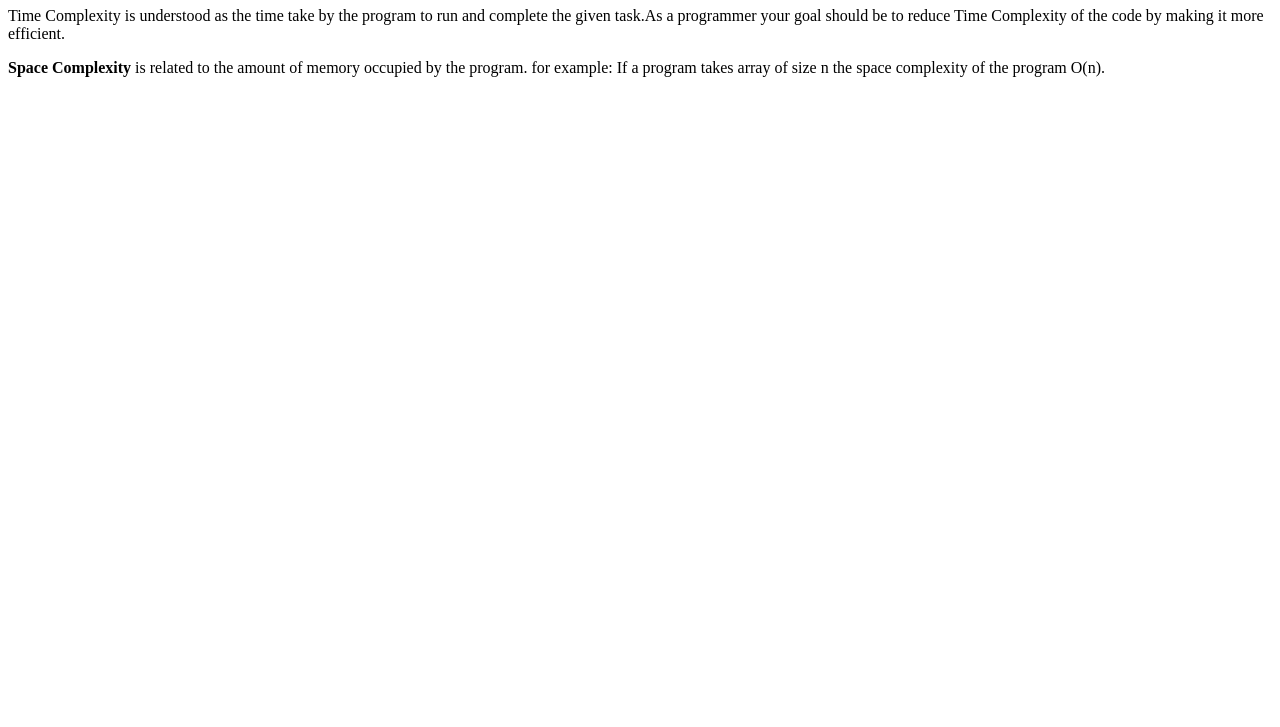
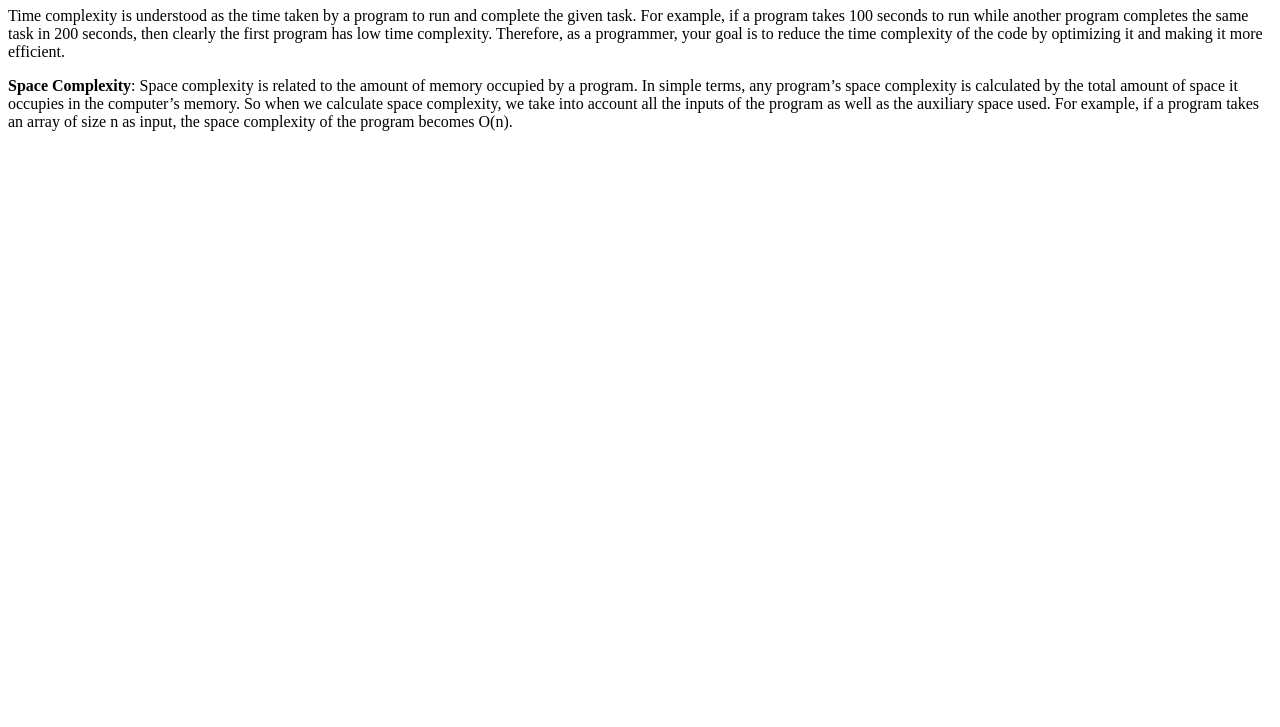
Before and after one commit to acciojob/time-and-space-complexity-suja0981, a website: page main.html in a window 1280 px wide. Shown: the part 73-800 px from the top of the page. Drawn offline with Linux system fonts and the light colour scheme.

Commit message:
created a submission

```diff
--- a/main.html
+++ b/main.html
@@ -9,10 +9,11 @@
 		Time and Space Complexity
 	</h1>
 	<p>
-		Time Complexity is understood as the time take by the program to run and complete the given task.As a programmer your goal should be to reduce Time Complexity of the code by making it more efficient.
+		Time complexity is understood as the time taken by a program to run and complete the given task. For example, if a program takes 100 seconds to run while another program completes the same task in 200 seconds, then clearly the first program has low time complexity. Therefore, as a programmer, your goal is to reduce the time complexity of the code by optimizing it and making it more efficient.
 	</p>
 	<p>
-		<b>Space Complexity</b> is related to the amount of memory occupied by the program. for example: If a program takes array of size n the space complexity of the program O(n).
+
+	<b>Space Complexity</b>: Space complexity is related to the amount of memory occupied by a program. In simple terms, any program’s space complexity is calculated by the total amount of space it occupies in the computer’s memory. So when we calculate space complexity, we take into account all the inputs of the program as well as the auxiliary space used. For example, if a program takes an array of size n as input, the space complexity of the program becomes O(n).
 	</p>
 </body>
 </html>
```
